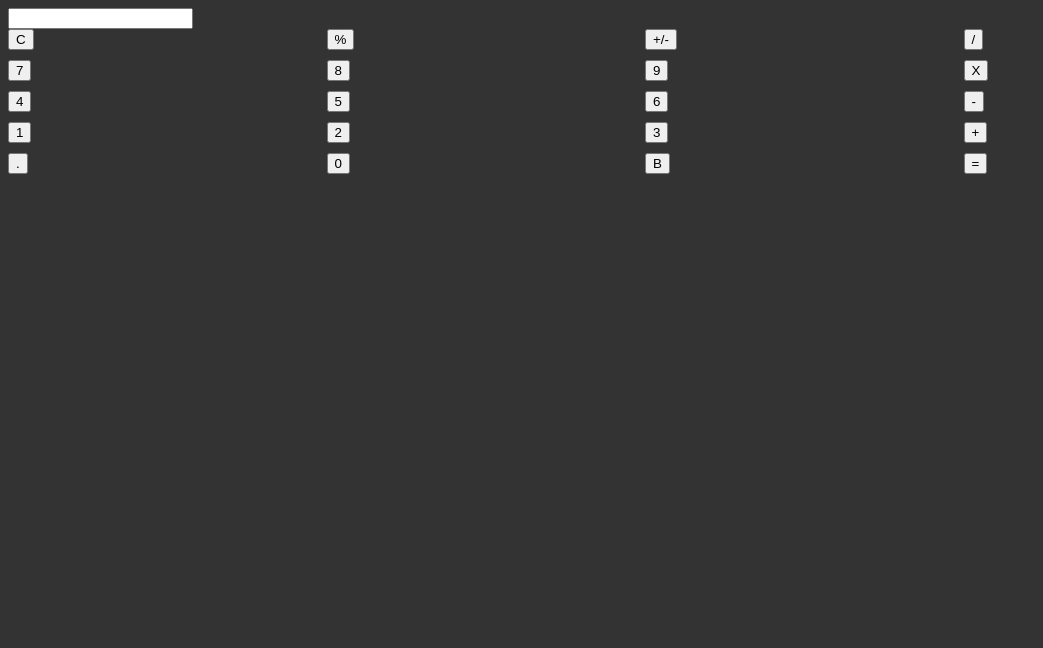
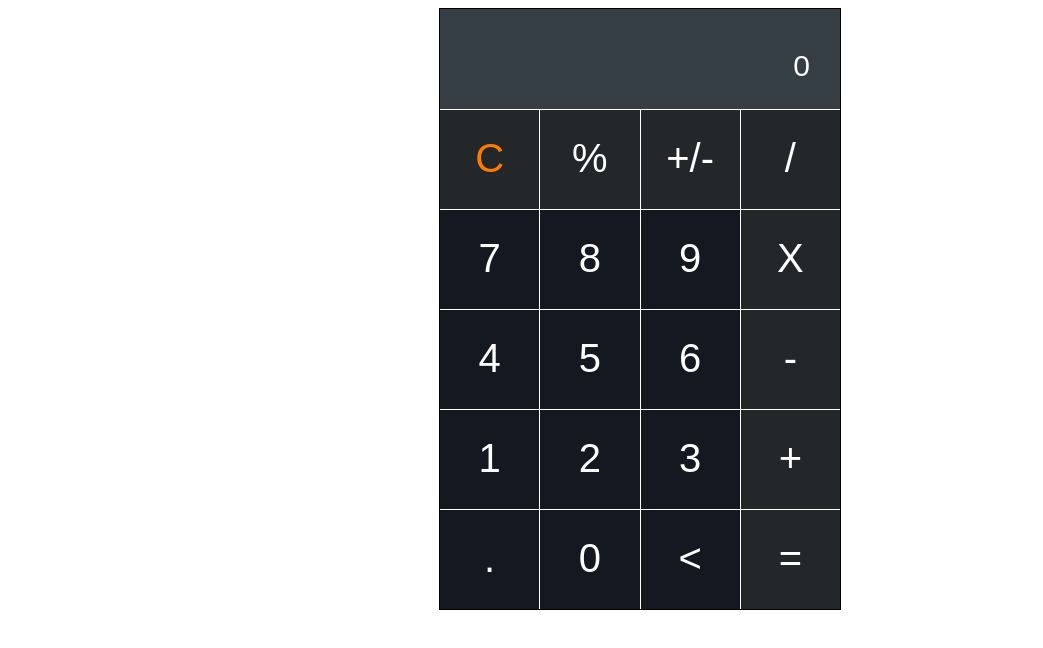
Before and after one commit to manas2297/cronJProject, a plain HTML site: page index.html in a window 1280 px wide. Shown: the whole page, without its empty margins (0-1043 px from the left). Drawn offline with Linux system fonts and the light colour scheme.

Commit message:
Styling Complete

```diff
--- a/css/style.css
+++ b/css/style.css
@@ -1,14 +1,85 @@
 body {
-    background: #333;
+    box-sizing: border-box;
+}
+.container{
+width: 400px;
+height:600px;
+border:1px solid black;
+margin: 0 auto;
 }
 
+.wrapper{
+display:grid;
+height:600px;
+grid-template-rows:100px 1fr;
+grid-template-columns: 1fr;
+/* 	border:1px solid black; */
+grid-gap:1px;
+}
+.inputArea{
+background: #363e45;
+grid-column:1/2;
+display: block;
+}
+::placeholder{
+color:white;
+}
+input:focus{
+outline:none;
+}
+input[type=text]{
+ box-sizing: border-box;
+ margin-top:20px;
+ padding: 20px 30px 20px 35px;
+  font-size:30px;
+ color:white;
+ text-align:right;
+/* position: relative; */
+ background:transparent;
+ border:none;
+width: 400px;
+/* padding: 20px; */
+
+}
 
 .buttons{
-    display: grid;
-    grid-template-rows: repeat(5,1fr);
-    grid-template-columns: repeat(4,1fr);
-    grid-gap: 10px;
+display: grid;
+grid-template-rows: repeat(5,1fr);
+grid-template-columns: repeat(4,1fr);
+grid-gap: 1px
 }
-.btn1{
+.btnr1{
+background:#23272a;
+/* 	background:#141921; */
+text-align:center;
+}
+.btnC > input {
+color:#ff7a00 !important;
+}
+.btnr1 >input {
+background:transparent;
+border:none;
+justify-content:center;
+align-self:end;
+color:white;
+font-size:2.5em;
+margin-top:25px;
+
 
 }
+.btnr2{
+/* 		background:#23272a; */
+background:#141921;
+text-align:center;
+}
+.btnr2 >input {
+background:transparent;
+border:none;
+justify-content:center;
+align-self:end;
+color:white;
+font-size:2.5em;
+margin-top:25px;
+
+
+}
--- a/index.html
+++ b/index.html
@@ -12,73 +12,76 @@
 
         <form name="calculator">
 
+            <div class="wrapper">
                        <div class="inputArea"> <!--INPUT SECTION-->
-                            <input type="text" name="userInput">
+                    <input type="text" name="userInput" placeholder="0">
                 </div>
                 <div class="buttons"> <!--BUTTON SECTION-->
 
-                            <div class="btnC">
+                    <div class="btnC btnr1">
                         <input type="button" value="C">
                     </div>
-                            <div class="btnMod">
+                    <div class="btnMod btnr1">
                         <input type="button" value="%">
                     </div>
-                            <div class="btnSign">
+                    <div class="btnSign btnr1">
                         <input type="button" value="+/-">
                     </div>
-                            <div class="btnD">
+                    <div class="btnD btnr1">
                         <input type="button" value="/">
                     </div>
-                            <div class="btn7">
+                    <div class="btn7 btnr2">
                         <input type="button" value="7">
                     </div>
-                            <div class="btn8">
+                    <div class="btn8 btnr2">
                         <input type="button" value="8">
                     </div>
-                            <div class="btn9">
+                    <div class="btn9 btnr2">
                         <input type="button" value="9">
                     </div>
-                            <div class="btnX">
+                    <div class="btnX btnr1">
                             <input type="button" value="X">
                         </div>
-                            <div class="btn4">
+                    <div class="btn4 btnr2">
                         <input type="button" value="4">
                     </div>
-                            <div class="btn5">
+                    <div class="btn5 btnr2">
                         <input type="button" value="5">
                     </div>
-                            <div class="btn6">
+                    <div class="btn6 btnr2">
                         <input type="button" value="6">
                     </div>
-                            <div class="btnM">
+                    <div class="btnM btnr1">
                         <input type="button" value="-">
                     </div>
-                            <div class="btn1">
+                    <div class="btn1 btnr2">
                         <input type="button" value="1">
                     </div>
-                            <div class="btn2">
+                    <div class="btn2 btnr2">
                         <input type="button" value="2">
                     </div>
-                            <div class="btn3">
+                    <div class="btn3 btnr2">
                         <input type="button" value="3">
                     </div>
-                            <div class="btnA">
+                    <div class="btnA btnr1">
                         <input type="button" value="+">
                     </div>
-                            <div class="btnDecimal">
+                    <div class="btnDecimal btnr2">
                         <input type="button" value=".">
                     </div>
-                            <div class="btn0">
+                    <div class="btn0 btnr2">
                         <input type="button" value="0">
                     </div>
-                            <div class="btnBack">
-                                <input type="button" value="B">
+                    <div class="btnBack btnr2">
+                        <input type="button" value="<">
                     </div>
-                            <div class="btnE">
+                    <div class="btnE btnr1">
                         <input type="button" value="=">
                     </div>
 
                 </div>
+                 </div>
+
             </form>
 
 
```
Lines whose indentation alone changed are shown as unchanged.
